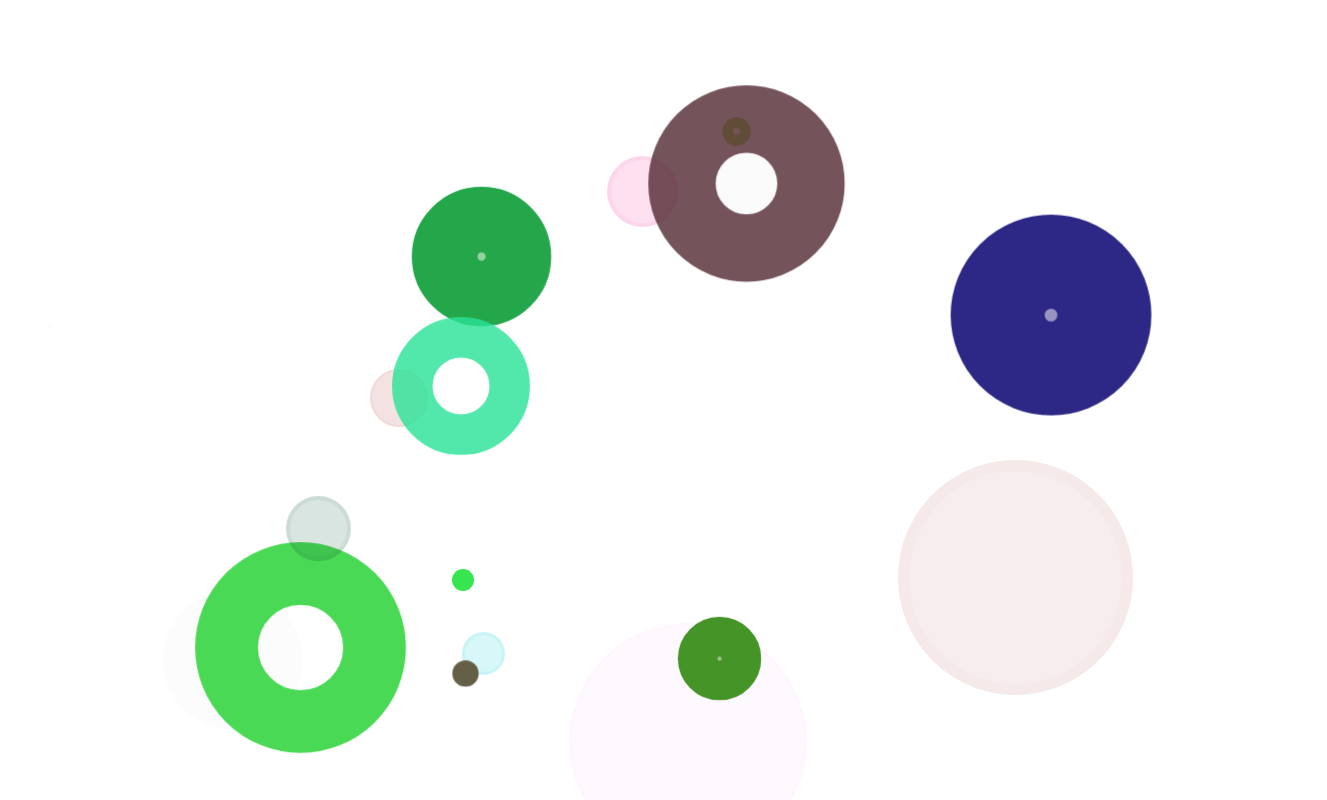
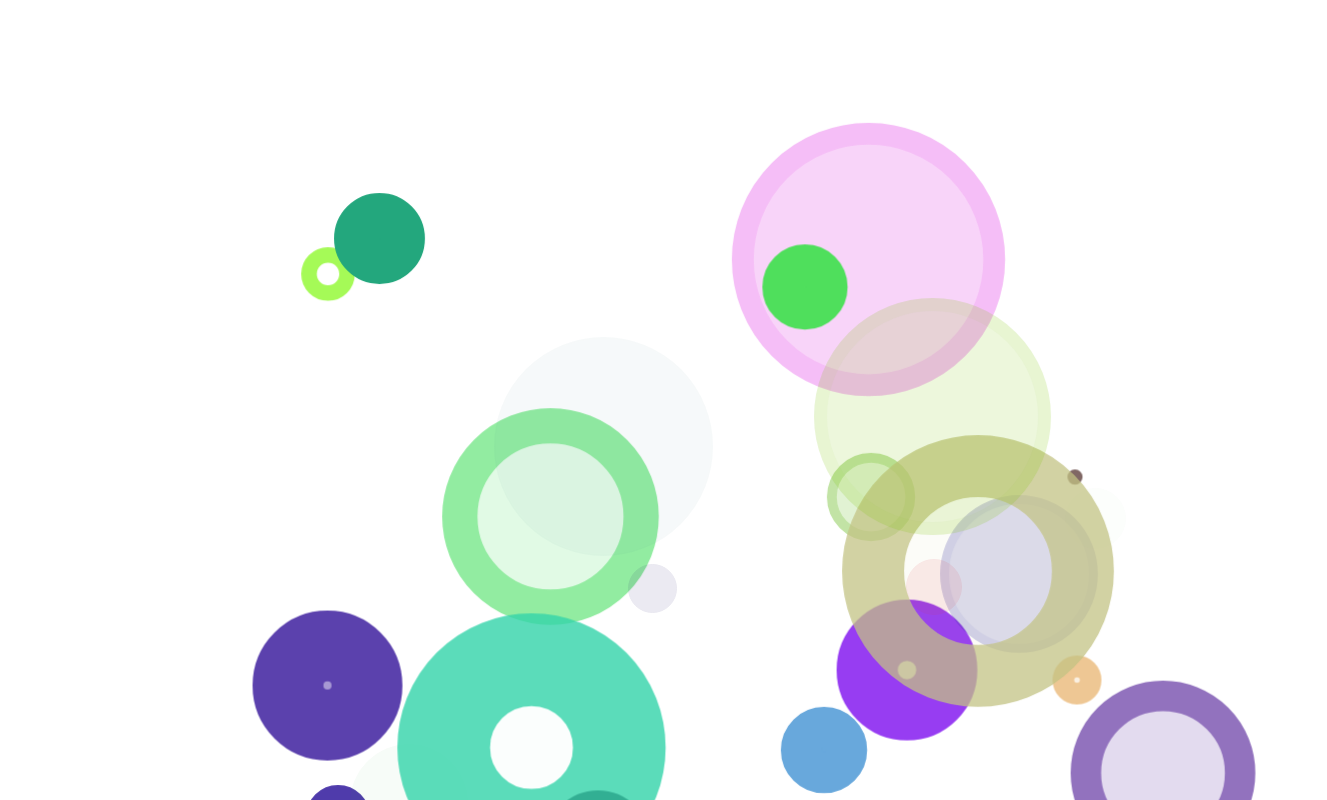
Before and after one commit to rhythm191/dart-sass-bubble, a Vue app: page / in a window 1280 px wide. Shown: the top 800 px of the page, 1327 px wide, since content can reach past the window. Built offline with nearby package versions, Linux system fonts and the light colour scheme.

Commit message:
fix: canvas size

```diff
--- a/package.json
+++ b/package.json
@@ -18,7 +18,6 @@
     "babel-eslint": "^10.0.3",
     "eslint": "^5.16.0",
     "eslint-plugin-vue": "^5.0.0",
-    "fiber": "^1.0.4",
     "fibers": "^4.0.2",
     "sass": "^1.23.7",
     "sass-loader": "^8.0.0",
--- a/src/App.vue
+++ b/src/App.vue
@@ -15,15 +15,17 @@ export default {
 @use "sass:math";
 
 #app {
+  position: relative;
   font-family: 'Avenir', Helvetica, Arial, sans-serif;
   -webkit-font-smoothing: antialiased;
   -moz-osx-font-smoothing: grayscale;
   text-align: center;
   color: #2c3e50;
   margin-top: 60px;
-  width: 100%;
-  height: 100%;
-  position: relative;
+  width: 100vw;
+  max-width: 900px;
+  height: 100vh;
+  margin: 0 auto;
 }
 
 @for $i from 1 through 100 {
@@ -33,8 +35,8 @@ export default {
   .animation#{$i} {
     box-sizing: border-box;
     position: absolute;
-    left: math.random() * 900px;
-    top: math.random() * 600px;
+    left: math.random() * 100%;
+    top: math.random() * 100%;
     border-radius: 50%;
 
     border-width: 0;
```
Also changed, not shown: 1 other file (tests, documents, lock files or other folders).
